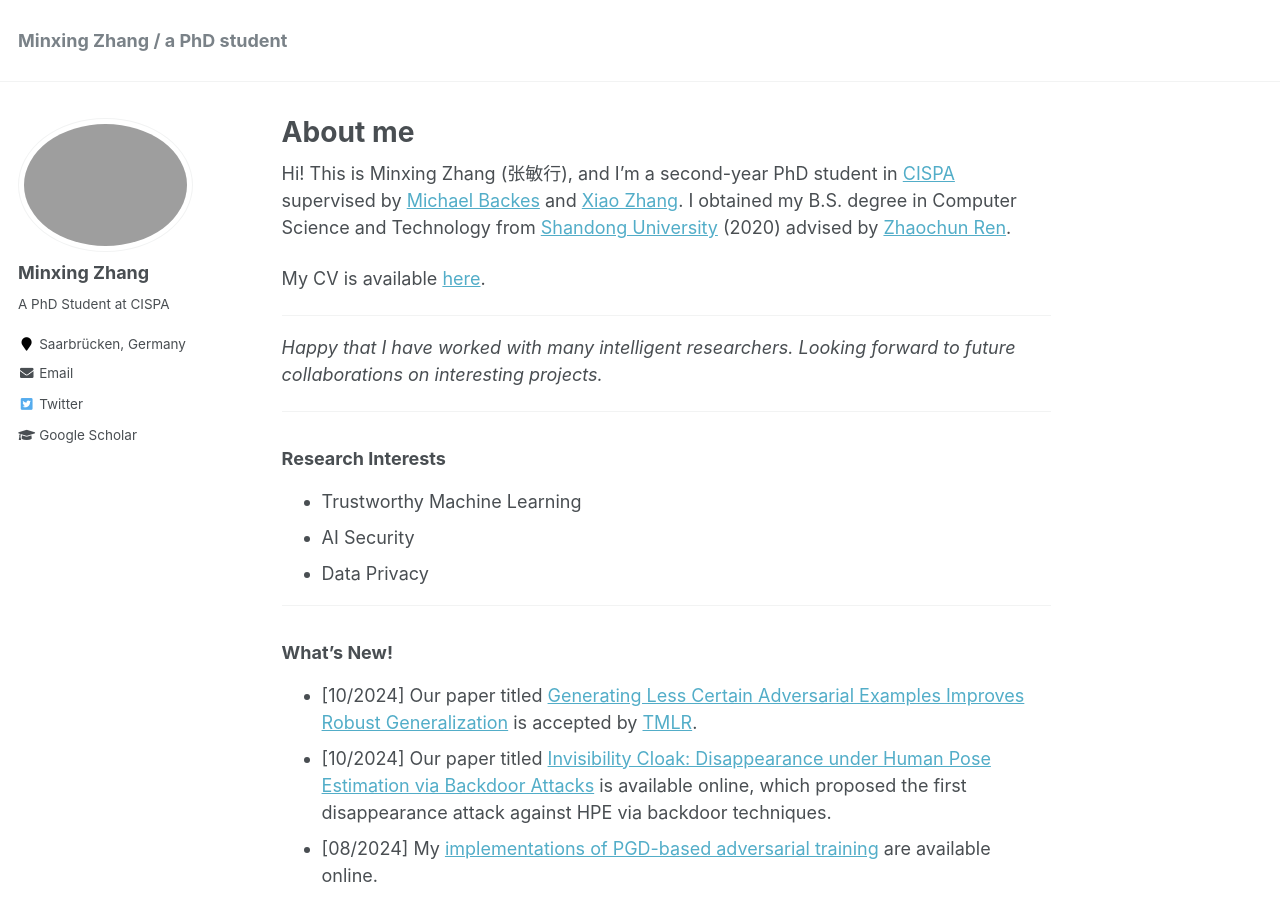
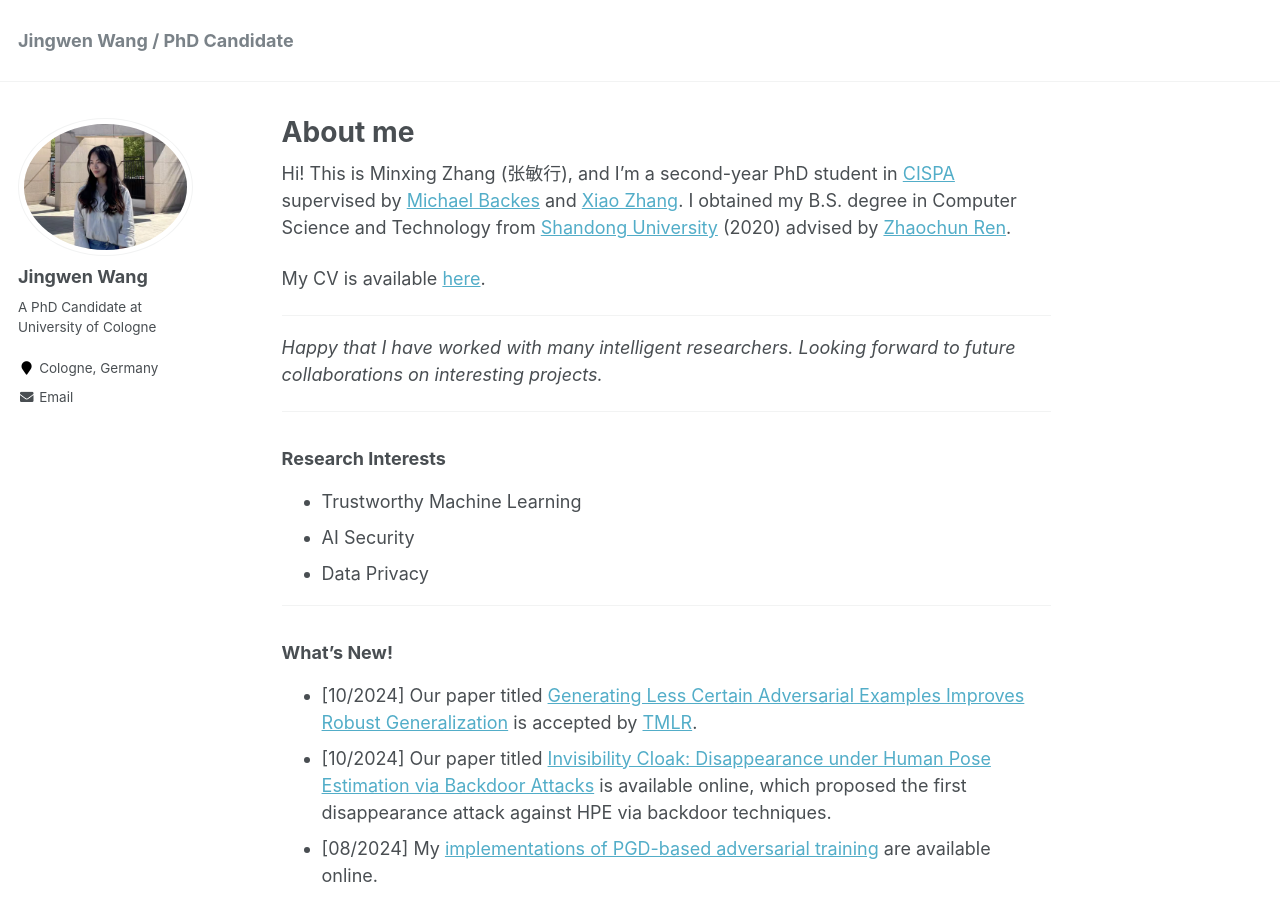
Before and after one commit to WJEN-orz/WJEN-orz.github.io, a Jekyll site: the page built from _pages/about.md, in a window 1280 px wide and 900 px high. Built offline with Jekyll 4.4.1, drawn with Linux system fonts in a browser that asks for light colours.

Commit message:
Update _config.yml

```diff
--- a/_config.yml
+++ b/_config.yml
@@ -7,13 +7,13 @@
 
 # Site Settings
 locale                   : "en-US"
-title                    : "Minxing Zhang / a PhD student"
+title                    : "Jingwen Wang / PhD Candidate"
 title_separator          : "-"
-name                     : &name "Minxing Zhang"
-description              : &description "A PhD student at CISPA"
-url                      : https://minxingzhang.github.io # the base hostname & protocol for your site e.g. "https://mmistakes.github.io"
+name                     : &name "Jingwen Wang"
+description              : &description "A PhD Candidate at University of Cologne"
+url                      : https://WJEN-orz.github.io # the base hostname & protocol for your site e.g. "https://mmistakes.github.io"
 baseurl                  : "" # the subpath of your site, e.g. "/blog"
-repository               : "minxingzhang/minxingzhang.github.io"
+repository               : "WJEN-orz/WJEN-orz.github.io"
 teaser                   :  # filename of teaser fallback teaser image placed in /images/, .e.g. "500x300.png"
 breadcrumbs              : false # true, false (default)
 words_per_minute         : 160
@@ -80,14 +80,14 @@ analytics:
 
 # Site Author
 author:
-  name             : "Minxing Zhang"
-  avatar           : "minxingzhang.png"
-  bio              : "A PhD Student at CISPA"
-  location         : "Saarbrücken, Germany"
+  name             : "Jingwen Wang"
+  avatar           : "jingwen.png"
+  bio              : "A PhD Candidate at University of Cologne"
+  location         : "Cologne, Germany"
   employer         :
   #pubmed           : #"https://www.ncbi.nlm.nih.gov/pubmed/?term=john+snow"
-  googlescholar    : "https://scholar.google.com/citations?user=wsSLja0AAAAJ&hl=en&oi=ao"
-  email            : "minxing.zhang@cispa.de"
+  # googlescholar    : "https://scholar.google.com/citations?user=wsSLja0AAAAJ&hl=en&oi=ao"
+  email            : "jwang15@smail.uni-koeln.de"
   researchgate     :  # example: "https://www.researchgate.net/profile/yourprofile"
   uri              :
   bitbucket        :
@@ -96,20 +96,20 @@ author:
   flickr           :
   facebook         :
   foursquare       :
-  github           : #"minxingzhang"
+  # github           : #""
   google_plus      :
   keybase          :
   instagram        :
   impactstory      : #"https://profiles.impactstory.org/u/xxxx-xxxx-xxxx-xxxx"
   lastfm           :
-  LinkedIn         : "minxing-zhang-45ba982a2"
+  # LinkedIn         : ""
   #orcid            : #"http://orcid.org/yourorcidurl"
   pinterest        :
   soundcloud       :
   stackoverflow    : # http://stackoverflow.com/users/123456/username
   steam            :
   tumblr           :
-  twitter          : "whoismxmxmx"
+  # twitter          : ""
   vine             :
   weibo            :
   xing             :
```
